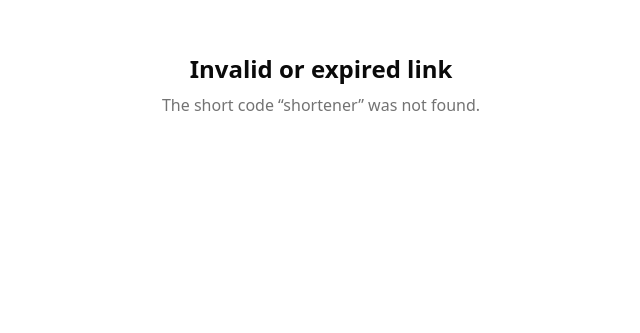
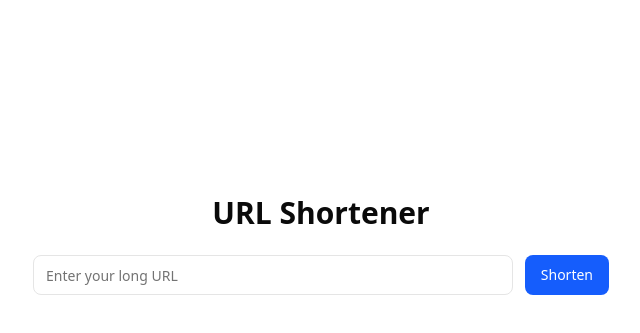
Before and after one commit to hadiaalvi2/URL-shortener, a Next.js app in the folder url-shortener/: page /shortener in a window 1280 px wide. Before the commit this address had no page. Shown: the part 155-488 px from the top of the page, without its empty margins (319-959 px from the left). Built offline with nearby package versions, Linux system fonts and the light colour scheme.

Commit message:
shortener page

```diff
--- /dev/null
+++ b/url-shortener/src/app/api/shorten/route.ts
@@ -0,0 +1,25 @@
+import { NextResponse } from "next/server"
+import { saveUrl } from "@/lib/url-store"
+
+export async function POST(req: Request) {
+  try {
+    const { url } = await req.json()
+
+    if (!url) {
+      return NextResponse.json({ error: "URL is required" }, { status: 400 })
+    }
+
+
+    let parsed: URL
+    try {
+      parsed = new URL(url)
+    } catch {
+      return NextResponse.json({ error: "Invalid URL" }, { status: 400 })
+    }
+
+    const shortCode = saveUrl(parsed.toString())
+    return NextResponse.json({ shortCode })
+  } catch {
+    return NextResponse.json({ error: "Invalid request" }, { status: 500 })
+  }
+}
--- /dev/null
+++ b/url-shortener/src/app/shortener/page.tsx
@@ -0,0 +1,104 @@
+"use client"
+
+import { useState } from "react"
+import { Button } from "@/components/ui/button"
+import { Input } from "@/components/ui/input"
+import { useToast } from "@/hooks/use-toast"
+
+export default function ShortenerPage() {
+  const [url, setUrl] = useState("")
+  const [shortUrl, setShortUrl] = useState("")
+  const [loading, setLoading] = useState(false)
+  const { toast } = useToast()
+
+  async function handleSubmit(e: React.FormEvent) {
+    e.preventDefault()
+
+    if (!url) {
+      toast({
+        title: "Error",
+        description: "Please enter a valid URL",
+        type: "error",
+      })
+      return
+    }
+
+    try {
+      setLoading(true)
+      setShortUrl("")
+
+      const res = await fetch("/api/shorten", {
+        method: "POST",
+        headers: { "Content-Type": "application/json" },
+        body: JSON.stringify({ url }),
+      })
+
+      if (!res.ok) {
+        throw new Error("Failed to shorten URL")
+      }
+
+      const data = await res.json()
+      setShortUrl(`${window.location.origin}/${data.shortCode}`)
+    } catch (error) {
+      toast({
+        title: "Error",
+        description: "Something went wrong while shortening the URL",
+        type: "error",
+      })
+    } finally {
+      setLoading(false)
+    }
+  }
+
+  async function handleCopy() {
+    if (shortUrl) {
+      await navigator.clipboard.writeText(shortUrl)
+      toast({
+        title: "Copied!",
+        description: "Short link copied to clipboard",
+        type: "success",
+      })
+    }
+  }
+
+  return (
+    <div className="flex flex-col items-center justify-center min-h-screen px-4">
+      <h1 className="text-3xl font-bold mb-6">URL Shortener</h1>
+
+      <form
+        onSubmit={handleSubmit}
+        className="flex flex-col md:flex-row gap-3 w-full max-w-xl"
+      >
+        <Input
+          type="url"
+          placeholder="Enter your long URL"
+          value={url}
+          onChange={(e) => setUrl(e.target.value)}
+          required
+        />
+        <Button type="submit" disabled={loading}>
+          {loading ? "Shortening..." : "Shorten"}
+        </Button>
+      </form>
+
+      {shortUrl && (
+        <div className="mt-6 flex flex-col items-center gap-3">
+          <p className="text-lg">
+            Shortened URL:{" "}
+            <a
+              href={shortUrl}
+              target="_blank"
+              rel="noopener noreferrer"
+              className="text-blue-600 underline"
+            >
+              {shortUrl}
+            </a>
+          </p>
+          <Button variant="outline" onClick={handleCopy}>
+            Copy
+          </Button>
+        </div>
+      )}
+    </div>
+  )
+}
```
